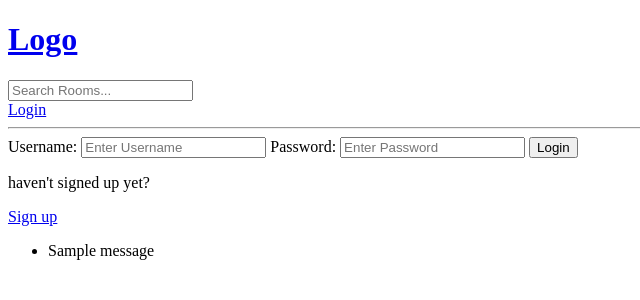
After one commit to denis-scher/study_bud, a Django app: page /login/ in a window 1280 px wide. The commit adds this page. Shown: the top 300 px of the page, without its empty margins (0-640 px from the left). Run offline with Django 4.2, Linux system fonts and the light colour scheme; one stand-in notice (Sample message) is shown.

Commit message:
added login page and page restrictions.

```diff
--- a/base/templates/base/home.html
+++ b/base/templates/base/home.html
@@ -41,8 +41,10 @@
                 <span>@{{room.host.username}}</span>
                 <h3>{{room.id}} -- <a href="{% url 'room' room.id %}">{{room.name}}</a></h3>
                 <small>{{room.topic.name}}</small><br>
+                {% if request.user == room.host %}
                 <a href="{% url 'update-room' room.id %}">Edit  </a>
                 <a href="{% url 'delete-room' room.id %}">Delete </a>
+                {% endif %}
                 <hr>
             </div>
 
--- /dev/null
+++ b/base/templates/base/login_register.html
@@ -0,0 +1,56 @@
+{% extends 'main.html' %}
+
+{% block content %}
+
+{% if page == 'login'%}
+
+<div>
+
+    <form method="POST" action="">
+        {% csrf_token %}
+        <lable>Username:</lable>
+        <input type="text" name="username" placeholder="Enter Username"/>
+        <label>Password:</label>
+        <input type="password" name="password" placeholder="Enter Password"/>
+        <input type="submit" value="Login"/>
+
+    </form>
+
+    <p> haven't signed up yet?</p>
+    <a href="{%url 'register'  %}"> Sign up</a>
+</div>
+
+{% if messages %}
+    <ul class="messages">
+        {% for message in messages %}
+        <li> {{ message }}</li>
+        {% endfor %}
+    </ul>
+    {% endif %}
+
+{% else %}
+
+<div>
+    <form method="GET" action="">
+        {% csrf_token %}
+        {{form.as_p}}
+        <input type="submit" value="Register" />
+    </form>
+    <p> Already signed up?</p>
+    <a href="{% url 'login' %}"> Login</a>
+</div>
+
+<div>
+    {% if messages %}
+    <ul class="messages">
+        {% for message in messages %}
+        <li> {{ message }}</li>
+        {% endfor %}
+    </ul>
+    {% endif %}
+
+
+
+</div>
+{% endif %}
+{% endblock content %}
--- a/base/urls.py
+++ b/base/urls.py
@@ -2,6 +2,9 @@ from django.urls import path
 from . import views
 
 urlpatterns = [
+    path('login/', views.loginPage, name='login'),
+    path('logout/',views.logoutUser, name='logout'),
+    path('register/',views.registerUser, name='register'),
     path('', views.home, name="home"),
     path('room/<str:pk>/', views.room, name='room'),
     path('create-room', views.createRoom, name='create-room'),
--- a/base/views.py
+++ b/base/views.py
@@ -1,5 +1,11 @@
 from django.shortcuts import render, redirect
 from django.db.models import Q
+from django.http import HttpResponse
+from django.contrib.auth.models import User
+from django.contrib.auth import authenticate, login, logout
+from django.contrib.auth.decorators import login_required
+from django.contrib.auth.forms import UserCreationForm
+from django.contrib import messages
 from .models import Room, Topic
 from .forms import RoomForm
 # like actions in android studio
@@ -10,6 +16,42 @@ from .forms import RoomForm
 #     {'id': 2, 'name': 'Design with me'},
 #     {'id': 3, 'name': 'Frontend developers'},
 # ]
+
+def loginPage(request):
+    if request.user.is_authenticated:
+        return redirect('home')
+    page = 'login'
+    context = {'page': page}
+    if request.method == 'POST':
+        username = request.POST.get('username')
+        password = request.POST.get('password')
+        try:
+            user = User.objects.get(username=username)
+        except:
+            messages.error(request, "Invalid Username/Password.")
+            return render(request, 'base/login_register.html', context)
+
+        user = authenticate(request, username=username, password=password)
+        if user is not None:
+            login(request, user)
+            return redirect('home')
+        else:
+            messages.error(request, "Invalid Username/Password.")
+
+    return render(request, 'base/login_register.html', context)
+
+
+def logoutUser(request):
+    logout(request)
+    return redirect('home')
+
+
+def registerUser(request):
+    page = 'register'
+    form = UserCreationForm()
+    context = {'page': page,
+               'form': form}
+    return render(request, 'base/login_register.html', context)
 
 
 def home(request):
@@ -33,6 +75,7 @@ def room(request, pk):
     return render(request, 'base/room.html', context)
 
 
+@login_required(login_url='login')
 def createRoom(request):
     form = RoomForm()
     if request.method == 'POST':
@@ -43,10 +86,12 @@ def createRoom(request):
     context = {'form': form}
     return render(request, 'base/room_form.html', context)
 
-
+@login_required(login_url='login')
 def updateRoom(request, pk):
     room = Room.objects.get(id=pk)
     form = RoomForm(instance=room)
+    if request.user != room.host:
+        return HttpResponse('Not authorised')
     if request.method == 'POST':
         form = RoomForm(request.POST,instance=room)
         if form.is_valid():
@@ -55,9 +100,11 @@ def updateRoom(request, pk):
     context = {'form': form}
     return render(request, 'base/room_form.html', context)
 
-
+@login_required(login_url='login')
 def deleteRoom(request, pk):
     room = Room.objects.get(id=pk)
+    if request.user != room.host:
+        return HttpResponse('Not authorised')
     if request.method == 'POST':
         room.delete()
         return redirect('home')
--- a/templates/navbar.html
+++ b/templates/navbar.html
@@ -2,8 +2,14 @@
     <h1>Logo</h1>
 </a>
 
+
 <form method="GET" action="{% url 'home'%}">
     <input type="text" name="q" placeholder="Search Rooms..."/>
 </form>
-
+{% if request.user.is_authenticated %}
+<span style="color:blue">{{user.username}}</span>
+<a href="{% url 'logout' %}">Sign out</a>
+{% else %}
+<a href="{% url 'login' %}">Login</a>
+{% endif %}
 <hr>
```
Also changed, not shown: db.sqlite3.
